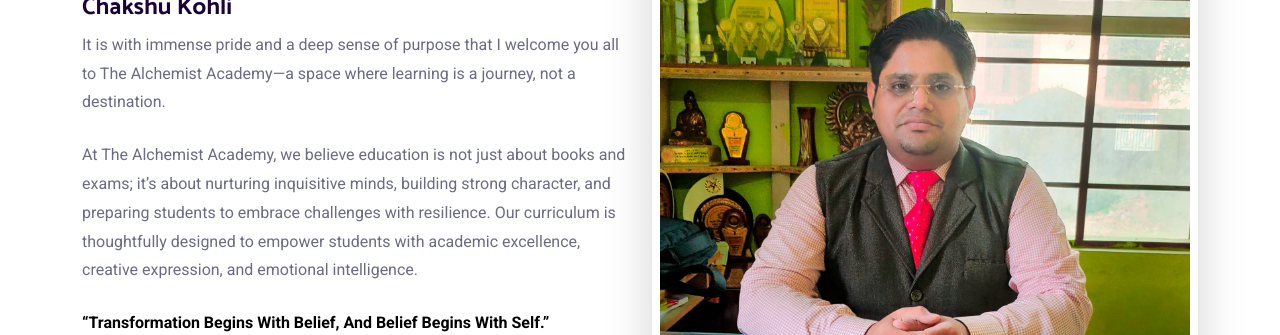
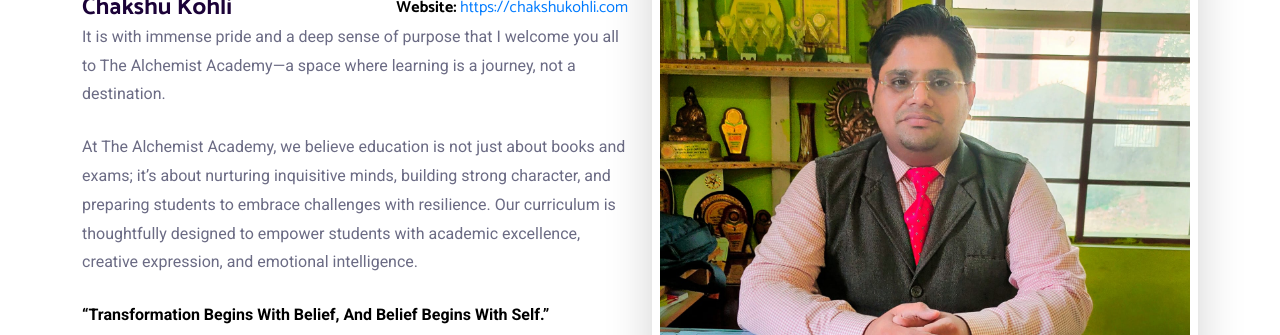
Before and after one commit to Jitendrasahu999/ALCS-Website, a plain HTML site: page principal.html in a window 1280 px wide. Shown: the part 765-1100 px from the top of the page. Drawn offline with Linux system fonts and the light colour scheme.

Commit message:
Update principal.html

```diff
--- a/principal.html
+++ b/principal.html
@@ -35,18 +35,15 @@
          padding: 0;
          margin-top: 10px;
          }
-
          .social li {
          display: inline-block;
          margin: 0 20px;
          }
-
          .social a {
          font-size: 30px;
          color: #f30a0a;
          transition: color 0.3s;
          }
-
          .social a:hover {
          color: #f24c06;
          }
@@ -81,7 +78,15 @@
                <div class="col-lg-6">
                   <div class="who-we-are-content">
                      <h3>Principal</h3>
-                        <h4>Chakshu Kohli</h4>
+                     <div style="display: flex; flex-wrap: wrap; justify-content: space-between; align-items: center; gap: 10px;">
+                        <h4 style="margin: 0;">Chakshu Kohli</h4>
+                        <div style="font-weight: bold; color: #000;">
+                           Website:
+                           <a href="https://chakshukohli.com" style="text-decoration: none; color: #007bff; font-weight: normal;">
+                           https://chakshukohli.com
+                           </a>
+                        </div>
+                     </div>
                      <p>It is with immense pride and a deep sense of purpose that I welcome you all to The Alchemist Academy—a space where learning is a journey, not a destination.</p>
                      <br>
                      <p>At The Alchemist Academy, we believe education is not just about books and exams; it’s about nurturing inquisitive minds, building strong character, and preparing students to embrace challenges with resilience. Our curriculum is thoughtfully designed to empower students with academic excellence, creative expression, and emotional intelligence.</p>
@@ -96,11 +101,9 @@
                      <p>Principal, The Alchemist Academy</p>
                   </div>
                </div>
-
                <div class="col-lg-6 text-center">
                   <div class="who-we-are-image-wrap">
                      <img class="rounded-3 shadow-lg p-2 mb-3 bg-white rounded" src="assets/img/Index/chakshu sir.jpeg" loading="lazy" alt="Principal - The Alchemist Academy">
-
                      <!-- Social Links Below Image -->
                      <ul class="social list-inline mt-2">
                         <li class="list-inline-item">
@@ -131,14 +134,11 @@
                      </ul>
                   </div>
                </div>
-
             </div>
          </div>
          </div>
       </section>
-
       <!-- End Who We Are Area -->
-
       <!-- Start Footer Area -->
       <div id="footer-container"></div>
       <!-- dark version -->
```
Lines whose indentation alone changed are shown as unchanged.
